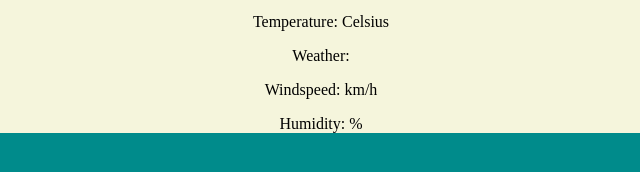
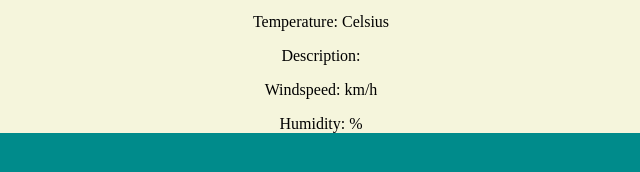
Before and after one commit to vincentli774/weatherapp, a plain HTML site: page weather-fe/index.html in a window 1280 px wide. Shown: the part 182-354 px from the top of the page, 319-959 px from the left. Drawn offline with Linux system fonts and the light colour scheme.

Commit message:
fifth commit

```diff
--- a/weather-fe/index.html
+++ b/weather-fe/index.html
@@ -11,14 +11,14 @@
     <div id="app">
     <label for="city">City:</label><br>
     <input type="text" id="city" name="city"><br>
-    <!--call functions getWeather and fetchWeather in js file-->
+    <!--call functions getWeather and fetchCities in js file-->
     <button onclick="getWeather()">Get weather</button><br>
     <label for="cities">Cities:</label><br>
     <button onclick="fetchCities()">Get favorite cities</button>
     <p id="cities"></p>
     <p id="result"></p>
     <p>Temperature: Celsius</p> <p id="temperature"></p>
-    <p>Weather:</p><p id="weather"></p>
+    <p>Description:</p><p id="weather"></p>
     <p>Windspeed: km/h</p> <p id="windspeed"></p>
     <p>Humidity: %</p> <p id="humidity"></p>
     </div>
--- a/weather-fe/script.js
+++ b/weather-fe/script.js
@@ -1,19 +1,19 @@
 //use async function as we need to wait for response from OpenWeatherMap
 async function getWeather() {
-  //get city from html input
+  //get city from user input
   const city = document.getElementById('city').value;
   const apiKey = '07db5ee3e129a96e70de045f61343790'; // OpenWeatherMap API key
   const url = `https://api.openweathermap.org/data/2.5/weather?q=${city}&units=metric&appid=${apiKey}`;
   //fetch weather data for required city
   const res = await fetch(url);
-  //convert response into json
+  //convert response into json object
   const data = await res.json();
   //const json = JSON.stringify(data);
 
   //200 is the code in the response that means the city is recognized
   if (data.cod == 200){
 //document.getElementById("result").innerHTML = json;
-//extracting data from json, converting to string, and returning data in html document
+//extracting data from json object, converting to string, and returning data in html document
 document.getElementById("temperature").innerHTML = JSON.stringify(data.main.temp);
 document.getElementById("weather").innerHTML = JSON.stringify(data.weather[0].main);
 document.getElementById("windspeed").innerHTML = JSON.stringify(data.wind.speed);
```
